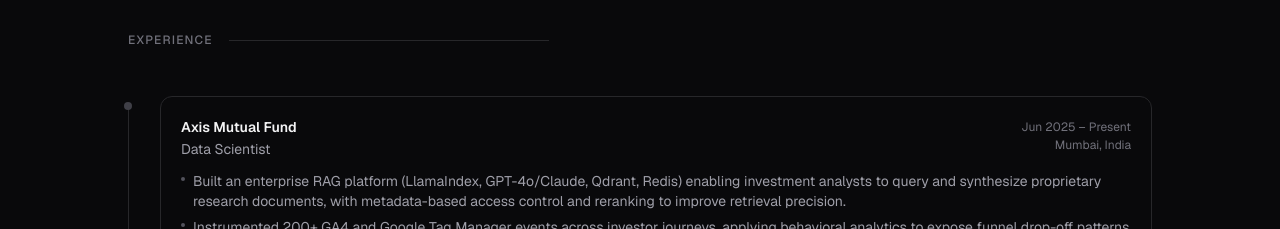
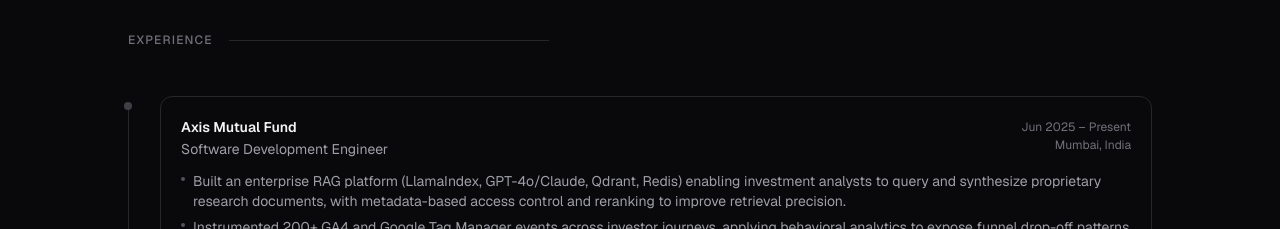
Before and after one commit to VedantGandhi0401/vedant-portfolio, a Next.js app: page /resume/data-scientist in a window 1280 px wide. Shown: the part 1260-1489 px from the top of the page. Built offline with nearby package versions, Linux system fonts and the light colour scheme; no server answers.

Commit message:
Fix Axis MF job title to SDE across both profiles
The experience entry role was showing 'Data Scientist' on the DS
profile page. Both profiles now show 'Software Development Engineer'
as the official title — content/bullets differ between profiles but
the displayed role is always accurate.

```diff
--- a/src/data/index.ts
+++ b/src/data/index.ts
@@ -58,7 +58,7 @@ export const dataScientistProfile: ProfileData = {
   experiences: [
     {
       company: "Axis Mutual Fund",
-      role: "Data Scientist",
+      role: "Software Development Engineer",
       period: "Jun 2025 – Present",
       location: "Mumbai, India",
       bullets: [
```
